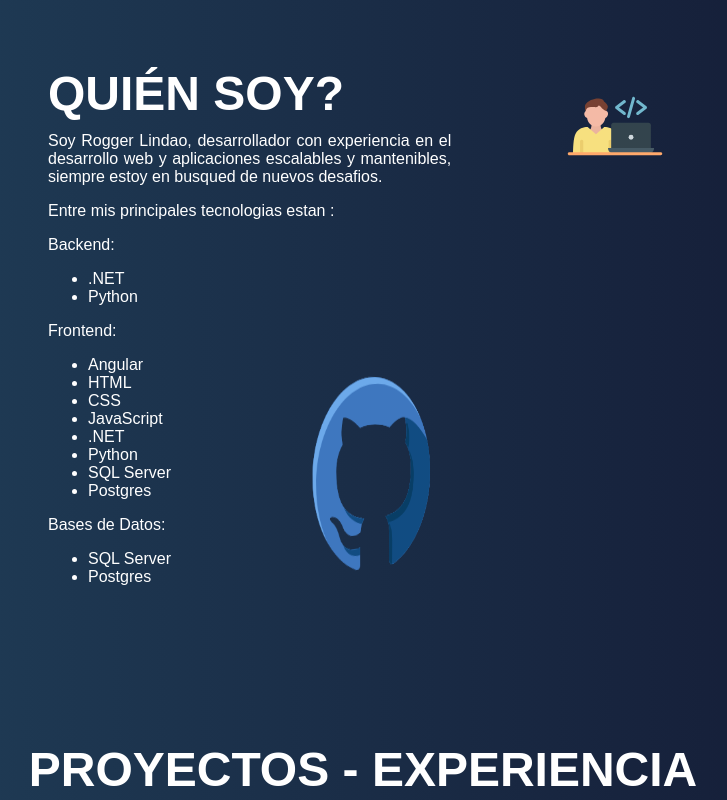
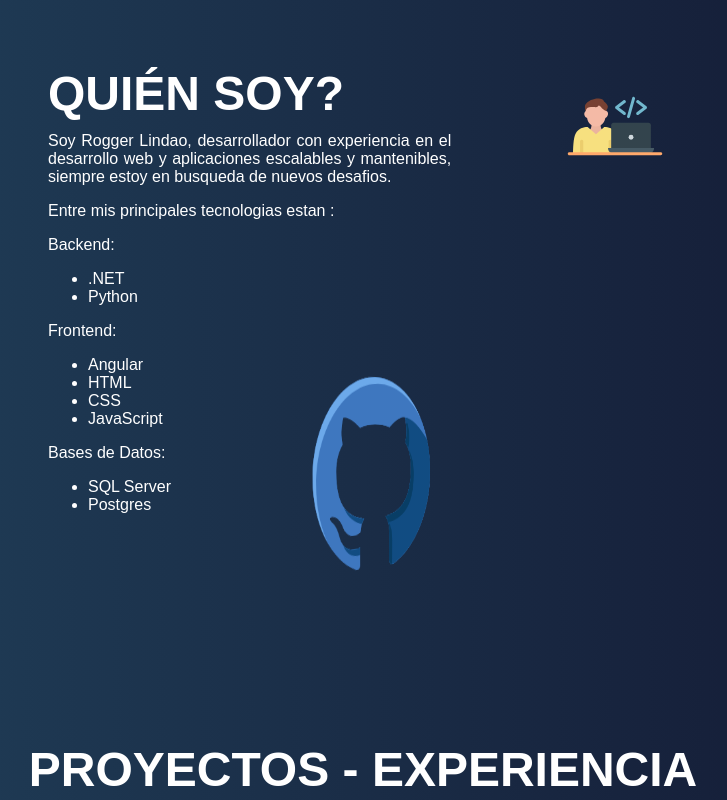
Before and after one commit to r06xd/Portfolio, an Angular app: page / in a window 1280 px wide. Shown: the part 720-1520 px from the top of the page, without its empty margins (277-1004 px from the left). Built offline with nearby package versions, Linux system fonts and the light colour scheme.

Commit message:
correcciones

```diff
--- a/src/app/comp-inicio/comp-inicio.component.html
+++ b/src/app/comp-inicio/comp-inicio.component.html
@@ -29,7 +29,7 @@
       <div class="presentacion">
         <h1 class ="texto-presentacion">QUIÉN SOY?</h1>
         <div class ="texto-presentacion">
-          <p >Soy Rogger Lindao, desarrollador con experiencia en el desarrollo web y aplicaciones escalables y mantenibles, siempre estoy en busqued de nuevos desafios.</p>
+          <p >Soy Rogger Lindao, desarrollador con experiencia en el desarrollo web y aplicaciones escalables y mantenibles, siempre estoy en busqueda de nuevos desafios.</p>
           <p>Entre mis principales tecnologias estan :</p>
           <p>Backend:</p>
           <ul>
@@ -42,10 +42,6 @@
             <li>HTML</li>
             <li>CSS</li>
             <li>JavaScript</li>
-            <li>.NET</li>
-            <li>Python</li>
-            <li>SQL Server</li>
-            <li>Postgres</li>
           </ul>
           <p>Bases de Datos:</p>
           <ul>
```
